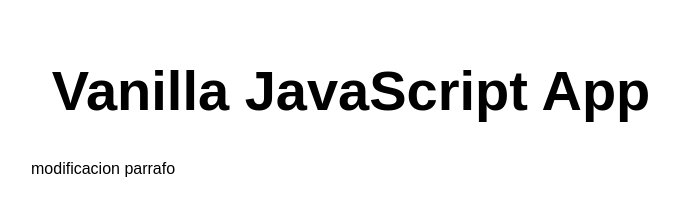
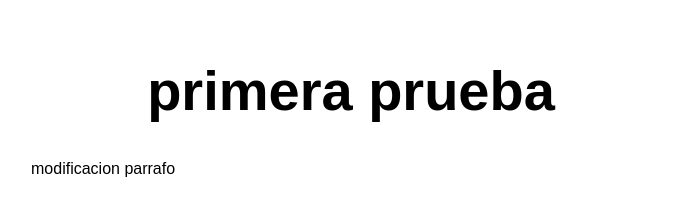
Before and after one commit to KngTeo/coneccionvs, a website: page src/index.html in a window 1280 px wide. Shown: the whole page, without its empty margins (289-968 px from the left). Drawn offline with Linux system fonts and the light colour scheme.

Commit message:
cambio uno

```diff
--- a/src/index.html
+++ b/src/index.html
@@ -10,7 +10,7 @@
 
 <body>
   <main>
-    <h1>Vanilla JavaScript App</h1>
+    <h1>primera prueba</h1>
     <p>modificacion parrafo</p>
   </main>
 </body>
```
